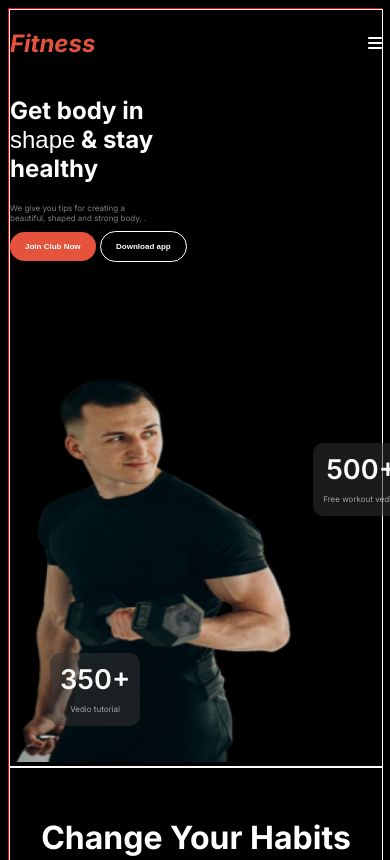
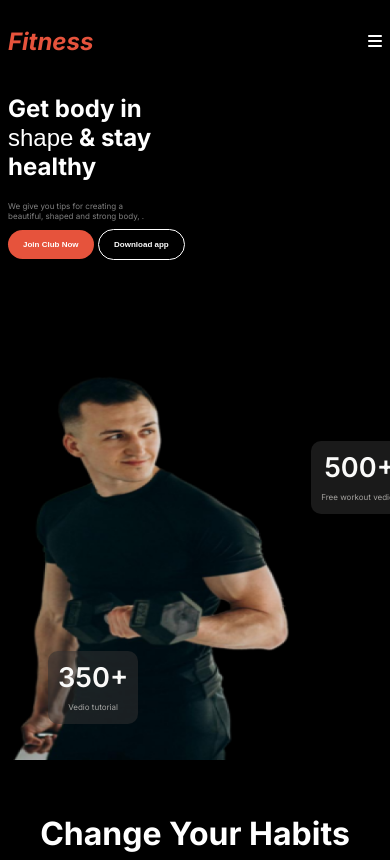
Before and after one commit to Alimul117/Fitness-1, a plain HTML site: page index.html in a window 390 px wide. Shown: the top 860 px of the page. Drawn offline with Linux system fonts and the light colour scheme; a web font is replaced by a local one.

Commit message:
eight commit

```diff
--- a/style/fitness.css
+++ b/style/fitness.css
@@ -8,7 +8,7 @@
   font-weight: 400;
   background-color: black;
   font-style: normal;
-  border: 1px solid red;
+
 }
 @font-face {
     font-family: 'Miama';
@@ -403,7 +403,7 @@
     }
     .container{
         width: 100%;
-        border: 1px solid white;
+
     }
 
 
```
